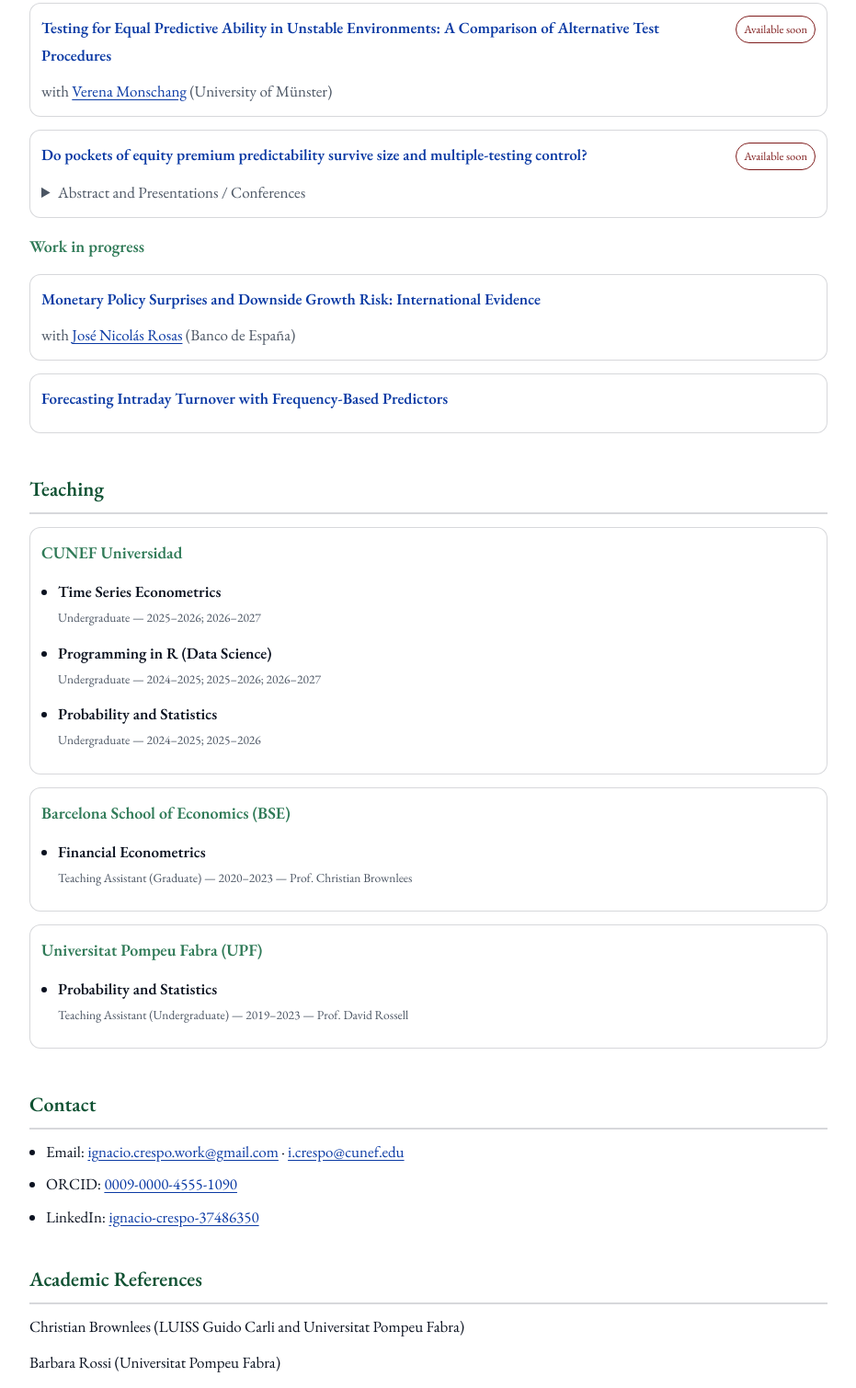
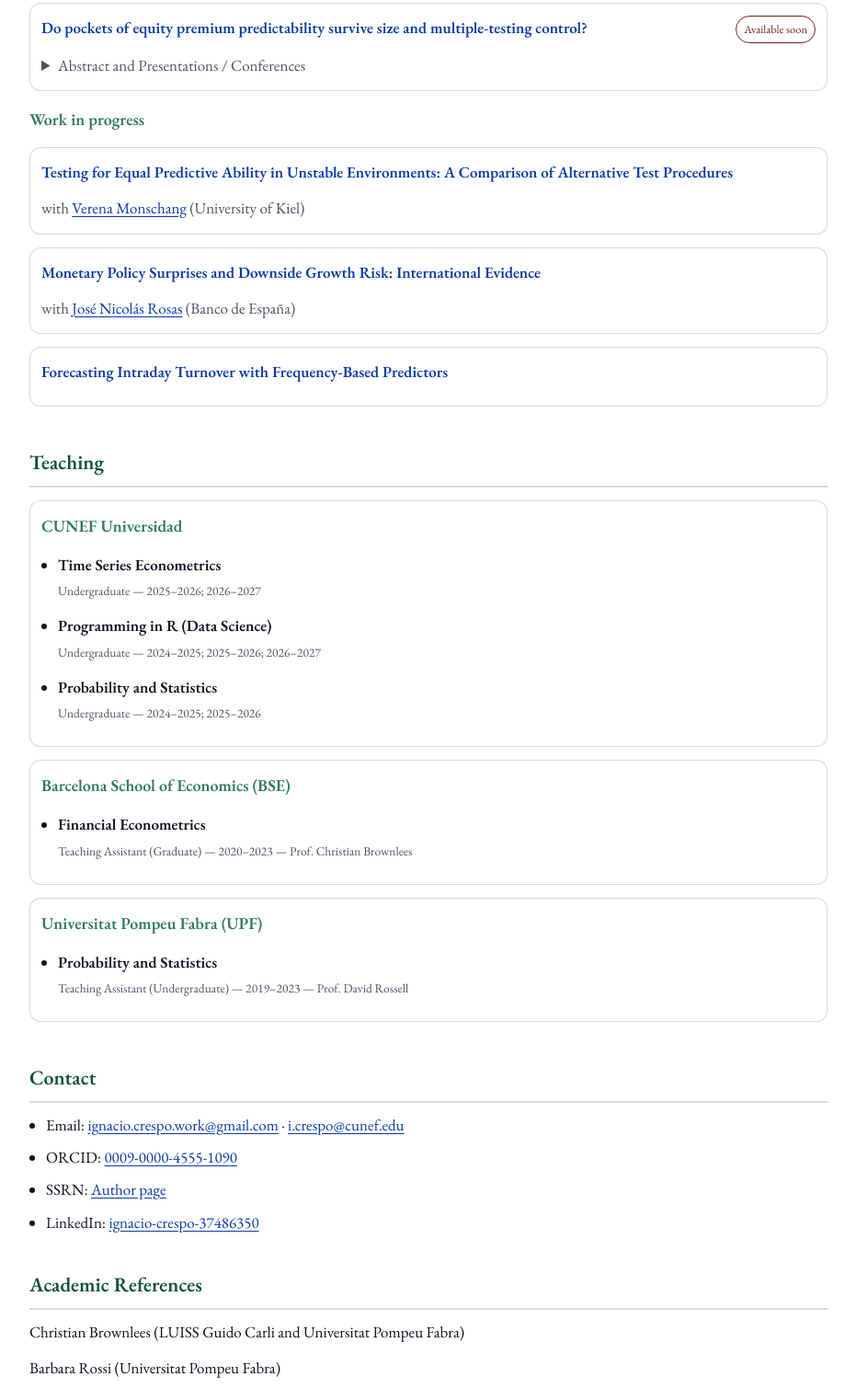
Before and after one commit to ignaciocr1/ignaciocr1.github.io, a plain HTML site: page index.html in a window 1280 px wide. Shown: the part 1487-2996 px from the top of the page at 92% size, without its empty margins (174-1105 px from the left). Drawn offline with nearby package versions, Linux system fonts and the light colour scheme.

Commit message:
Update research and contact entries
Move the Testing for Equal Predictive Ability paper to Work in progress,
update Verena Monschang's link and affiliation, and add the SSRN author
page to the contact list.

Co-Authored-By: Claude Haiku 5.5 <noreply@anthropic.com>
Claude-Session: https://claude.ai/code/session_01GeYYHZLcQbJWpr2MsPUEcd

```diff
--- a/index.html
+++ b/index.html
@@ -232,16 +232,6 @@
           </div>
           <div class="pub">
             <div class="pub-head">
-              <div class="title">
-                Testing for Equal Predictive Ability in Unstable Environments: A Comparison of Alternative Test
-                Procedures
-              </div>
-              <div class="badge badge--wip">Available soon</div>
-            </div>
-            <div class="meta coauthors">with <a href="https://www.wiwi.uni-muenster.de/cqe/en/center/people/verena-monschang-1">Verena Monschang</a> (University of Münster)</div>
-          </div>
-          <div class="pub">
-            <div class="pub-head">
               <div class="title">Do pockets of equity premium predictability survive size and multiple-testing control?</div>
               <div class="badge badge--wip">Available soon</div>
             </div>
@@ -259,6 +249,15 @@
             </details>
           </div>
           <h3>Work in progress</h3>
+          <div class="pub">
+            <div class="pub-head">
+              <div class="title">
+                Testing for Equal Predictive Ability in Unstable Environments: A Comparison of Alternative Test
+                Procedures
+              </div>
+            </div>
+            <div class="meta coauthors">with <a href="https://www.uni-kiel.de/en/person/monschang-verena-75065">Verena Monschang</a> (University of Kiel)</div>
+          </div>
           <div class="pub">
             <div class="pub-head">
               <div class="title">Monetary Policy Surprises and Downside Growth Risk: International Evidence</div>
@@ -328,6 +327,7 @@
               <a href="mailto:i.crespo@cunef.edu">i.crespo@cunef.edu</a>
             </li>
             <li>ORCID: <a href="https://orcid.org/0009-0000-4555-1090">0009-0000-4555-1090</a></li>
+            <li>SSRN: <a href="https://papers.ssrn.com/Sol3/Cf_Dev/AbsByAuth.cfm?per_id=7234019">Author page</a></li>
             <li>LinkedIn: <a href="https://www.linkedin.com/in/ignacio-crespo-37486350/">ignacio-crespo-37486350</a></li>
           </ul>
         </section>
```
